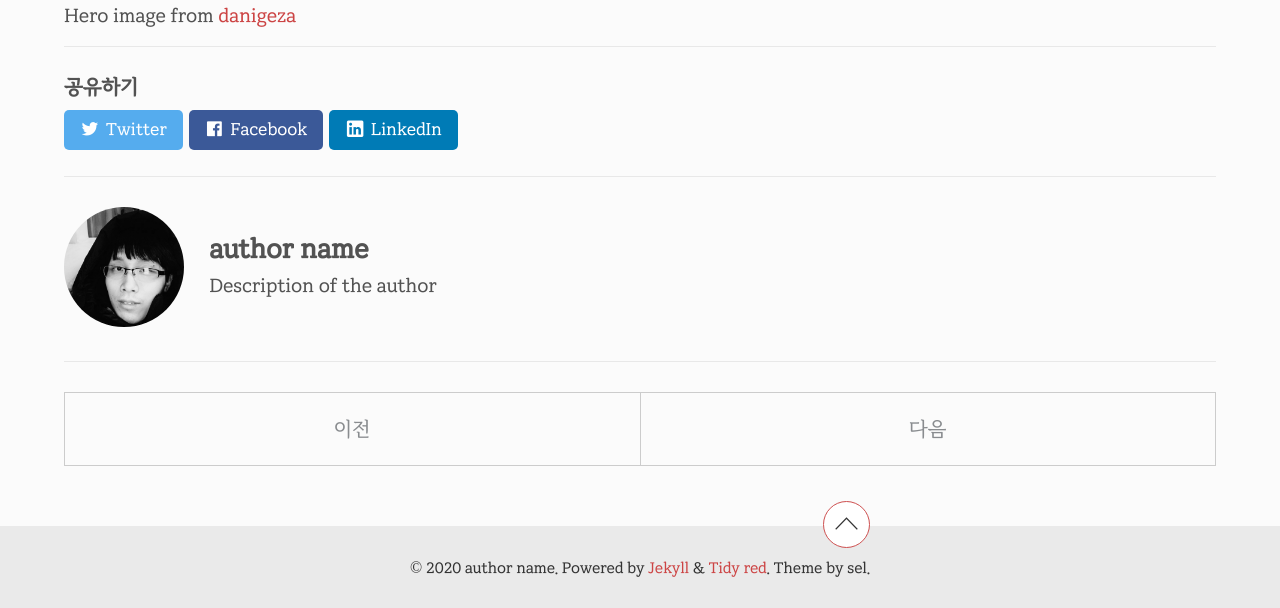
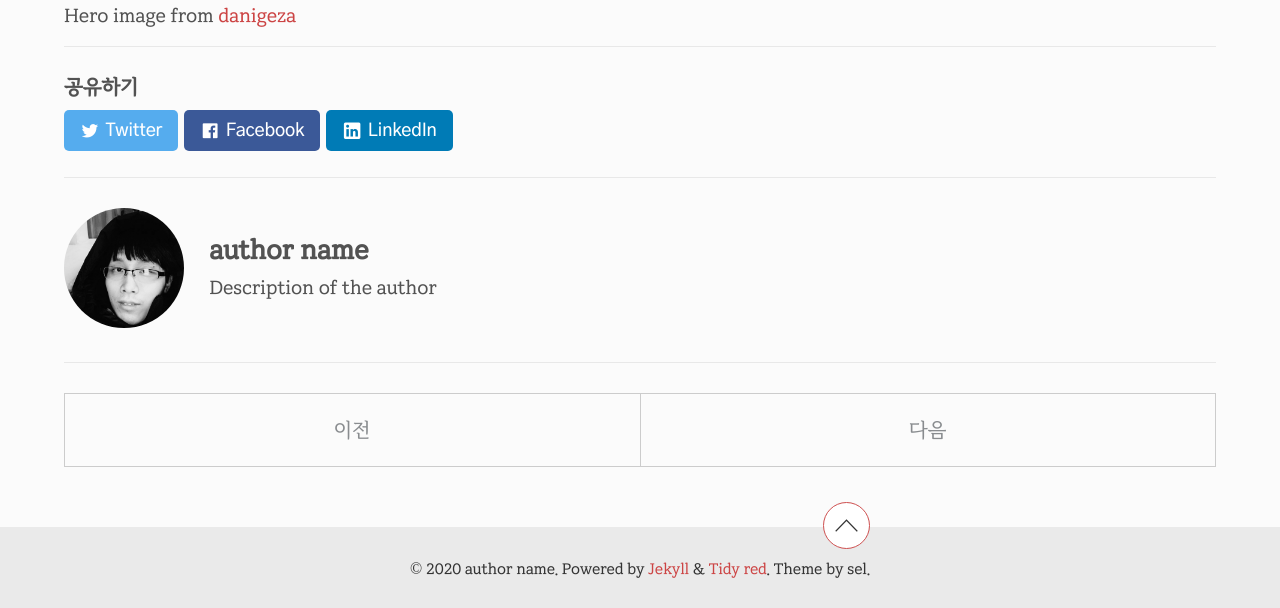
Before and after one commit to selosele/jekyll-theme-tidyred, a Jekyll site: the page built from _posts/2020-06-24-example-post06.md, in a window 1280 px wide. Shown: the part 659-1267 px from the top of the page. Built offline with Jekyll 4.4.1, drawn with Linux system fonts in a browser that asks for light colours; cached includes are drawn as plain includes.

Commit message:
레이아웃 CSS 수정

```diff
--- a/_sass/tidy-red/_page.scss
+++ b/_sass/tidy-red/_page.scss
@@ -87,13 +87,15 @@
          margin: 0 0.3rem 0.3rem 0;
          padding: 0.5rem 0.8rem;
          border-radius: 5px;
+         font-family: $default_font03;
+         font-weight: 500;
+         font-size: 0.9rem;
          color: $grey12;
-         font-size: 0.9rem;
 
          &:before {
             font-family: $icon_font;
             font-size: 1.1em;
-            vertical-align: top;
+            vertical-align: middle;
          }
       }
 
@@ -134,6 +136,7 @@
       span {
          @media (min-width: $min_medium_width) {
             margin-left: 0.1em;
+            vertical-align: middle;
          }
 
          @media (max-width: $medium_width) {
```
